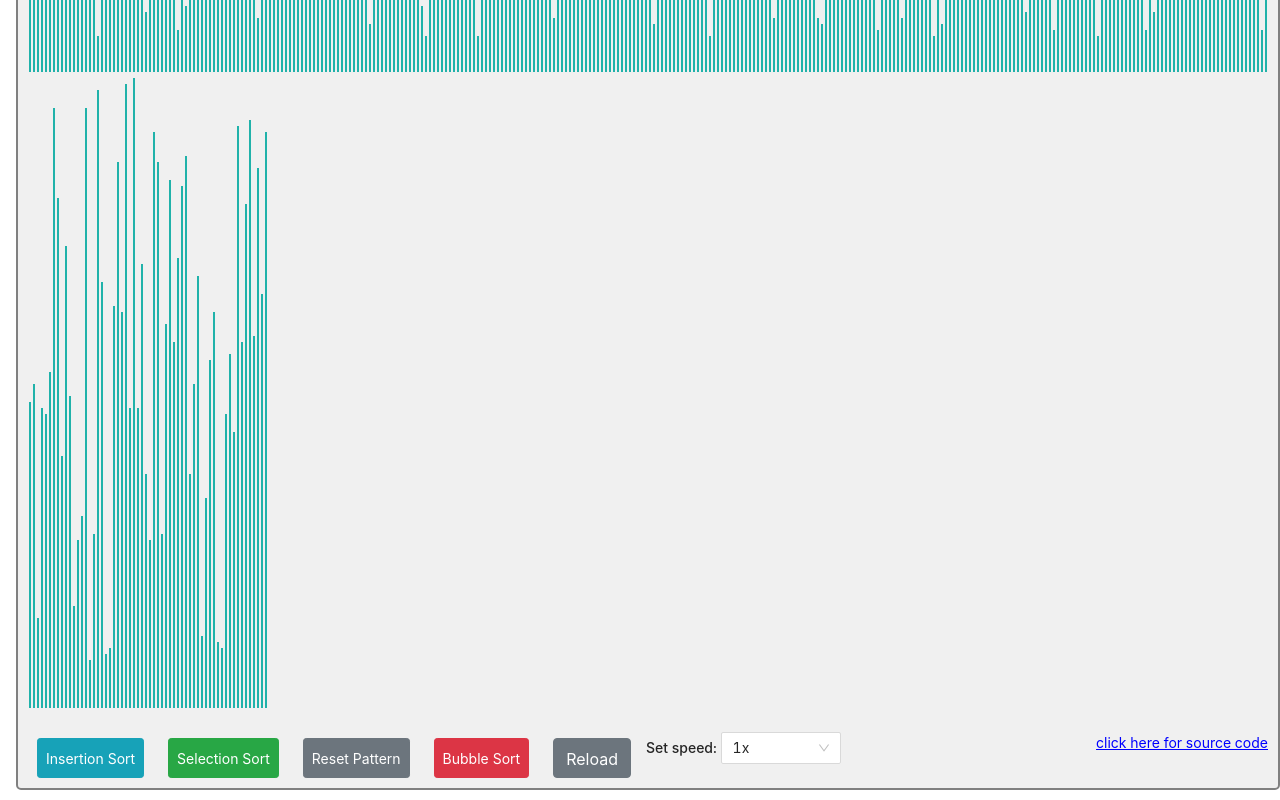
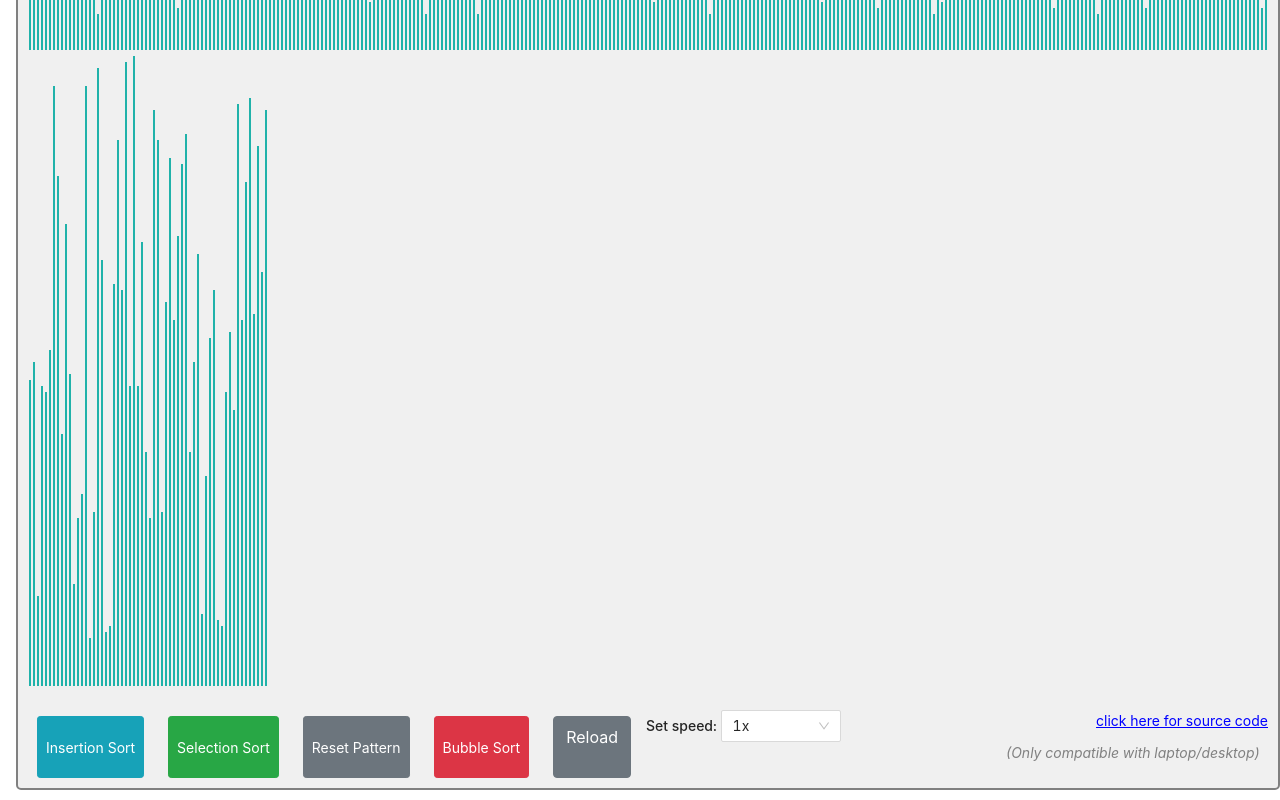
Before and after one commit to wajeshubham/Sorting-Visualizer, a React (Create React App) app: page / in a window 1280 px wide. Built offline with nearby package versions, Linux system fonts and the light colour scheme.

Commit message:
added condition

```diff
--- a/src/App.js
+++ b/src/App.js
@@ -212,6 +212,7 @@ const App = () => {
 
               <Option value="2">2x</Option>
             </Select>
+
             <a
               style={{
                 float: "right",
@@ -222,6 +223,17 @@ const App = () => {
             >
               click here for source code
             </a>
+            <p
+              className="mr-2 text-sm"
+              style={{
+                float: "right",
+                color: "grey",
+                fontSize: "14px",
+                fontStyle: "italic",
+              }}
+            >
+              (Only compatible with laptop/desktop)
+            </p>
           </div>
         </Col>
       </Row>
```
